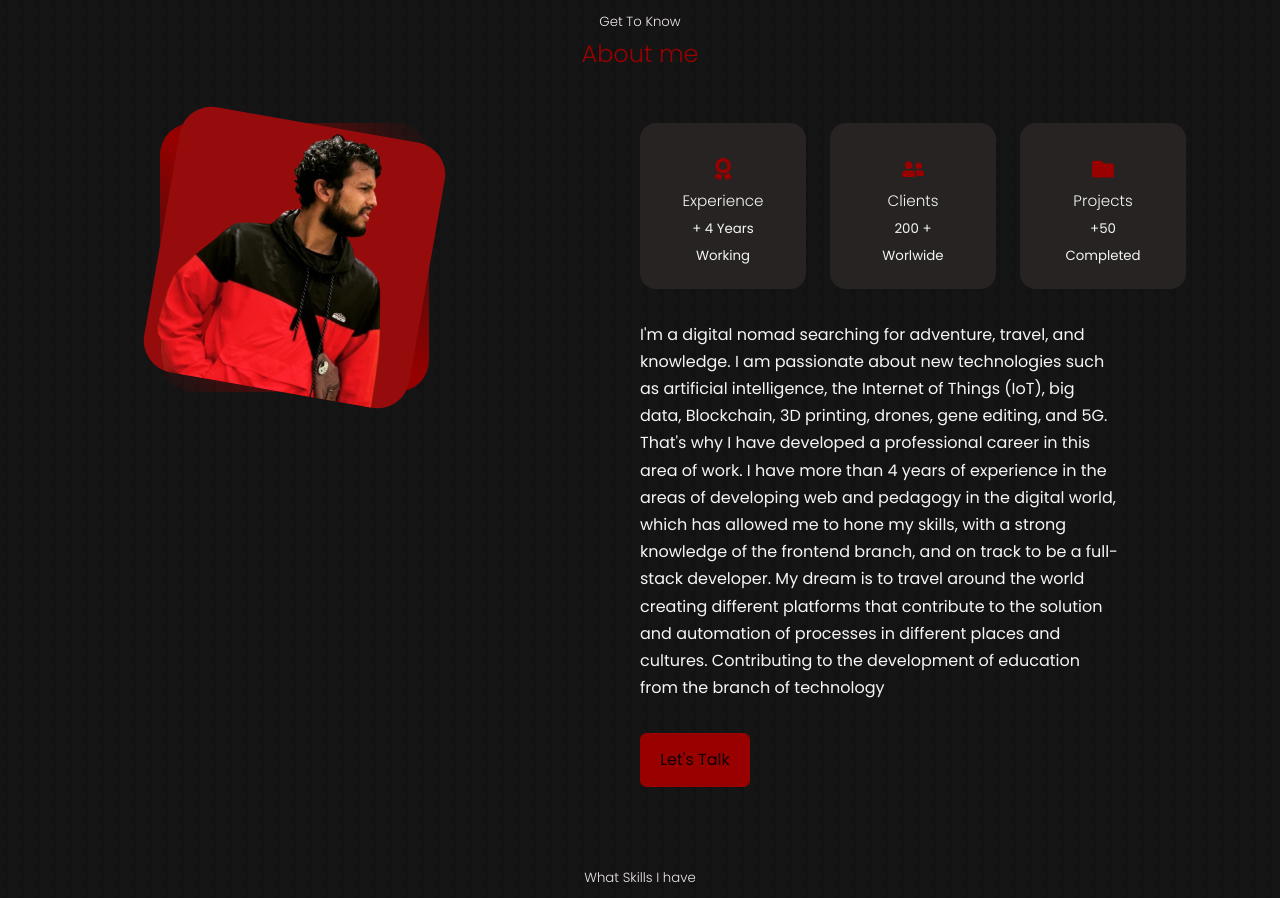
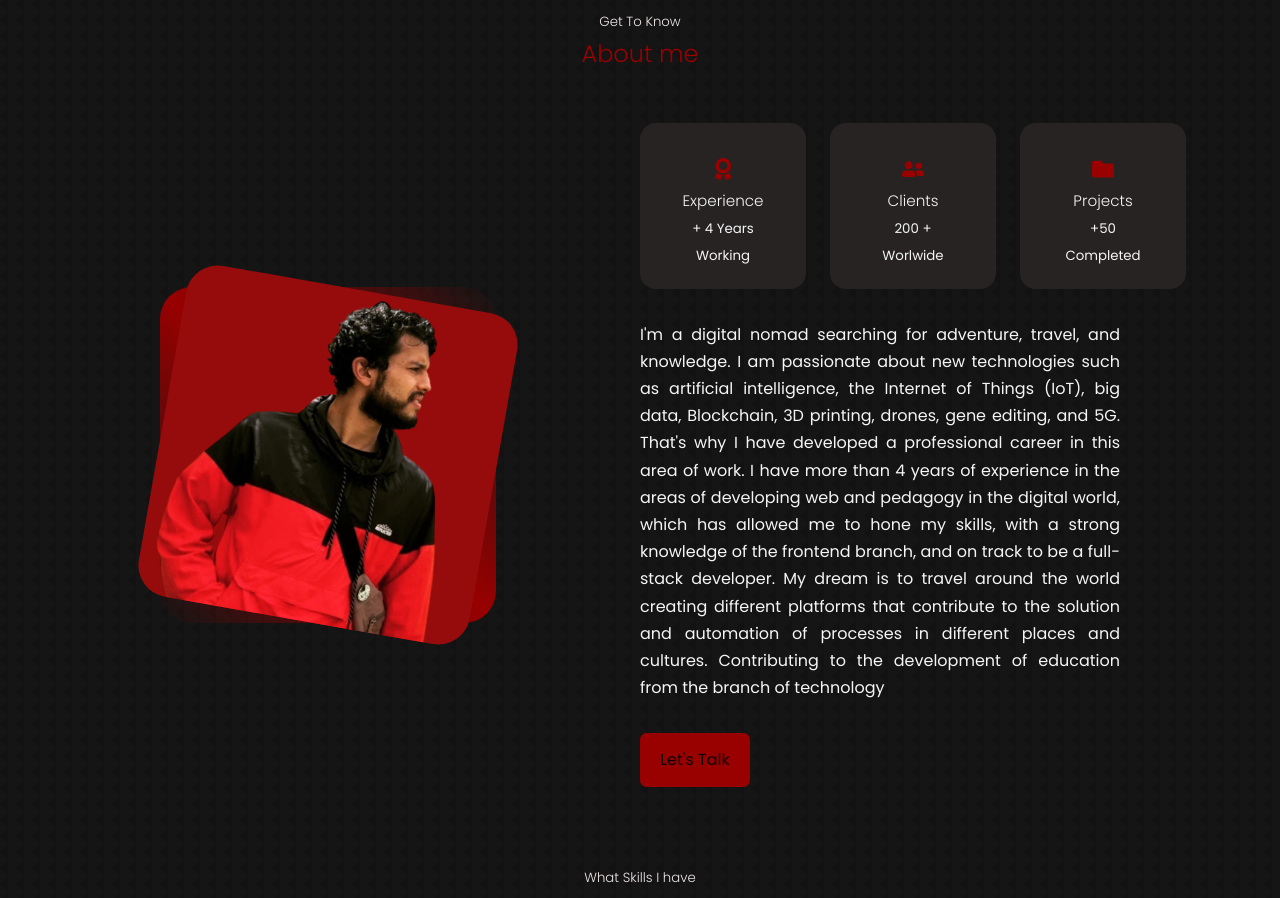
Before and after one commit to jhondeser/prueba, a React (Create React App) app: page / in a window 1280 px wide. Shown: the part 900-1798 px from the top of the page. Built offline with nearby package versions, Linux system fonts and the light colour scheme.

Commit message:
arreglo el about

```diff
--- a/src/components/about/about.css
+++ b/src/components/about/about.css
@@ -5,7 +5,7 @@
 }
 
 .about__me {
-  width: 80%;
+  align-self: center;
   aspect-ratio:  1/1;
   border-radius: 2rem;
   background: linear-gradient(
@@ -67,6 +67,7 @@
 
 .about__content p {
   margin: 2rem 0 2rem;
+  text-align: justify;
 }
 
 /*--------------- MEDIA QUERIES (MEDIUM DEVICES) -----------*/
--- a/src/components/contacts/Contacts.jsx
+++ b/src/components/contacts/Contacts.jsx
@@ -3,7 +3,7 @@ import './Contacts.css'
 import { MdEmail } from "react-icons/md";
 import { IoLogoWhatsapp } from "react-icons/io";
 import { useRef } from 'react';
-import  emailjs from  'emailjs-com'
+import emailjs from '@emailjs/browser';
 
 const Contacts = () => {
   const form = useRef();
```
